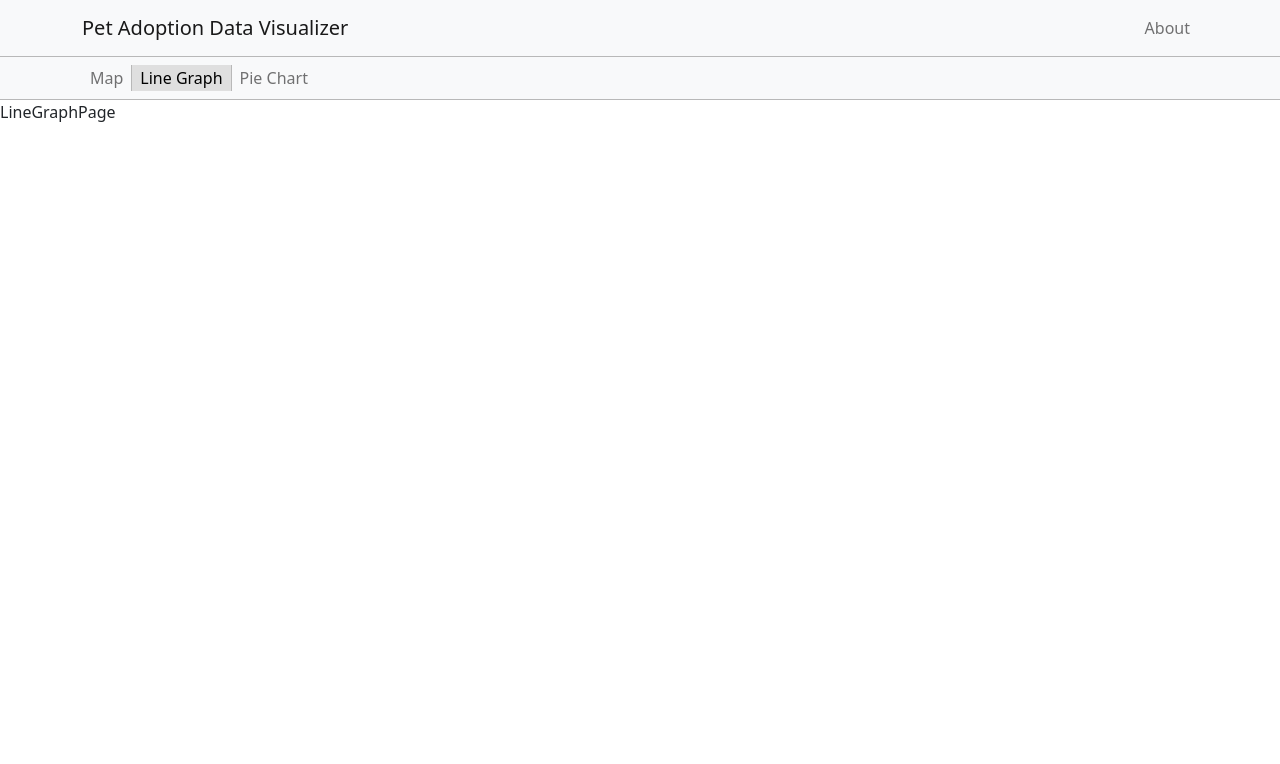
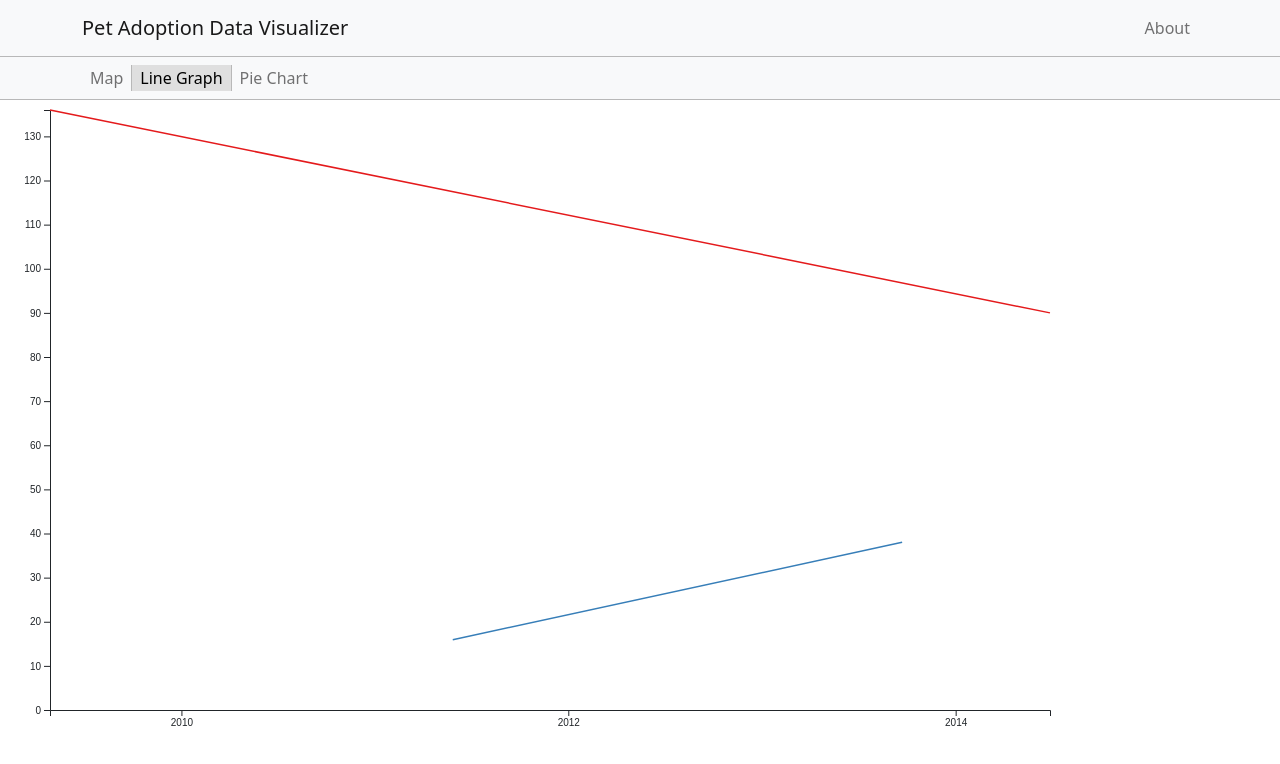
Before and after one commit to Team-ANANA/pet-stats, a React (Create React App) app in the folder src/frontend/web/: page /linegraph in a window 1280 px wide. Shown: the top 764 px of the page. Built offline with nearby package versions, Linux system fonts and the light colour scheme.

Commit message:
passing some elements to the component through the graph view

```diff
--- a/src/frontend/web/src/pages/lineGraphPage.js
+++ b/src/frontend/web/src/pages/lineGraphPage.js
@@ -1,7 +1,18 @@
+import React, {useEffect, useState} from "react";
+import LineGraph from "../components/linegraph"
+import API_URL from "../env";
+
 function LineGraphPage() {
+
+
     return (
       <>
-      LineGraphPage
+      <LineGraph data={ [
+            {"date": "2009-04-28", "value": "135.98", "sort": "cat"},
+            {"date": "2011-05-28", "value": "15.9338", "sort": "dog"},
+            {"date": "2013-09-22", "value": "38", "sort": "dog"},
+            {"date": "2014-06-28", "value": "90", "sort": "cat"}
+        ]}/>
     </>
     )
   }
```
